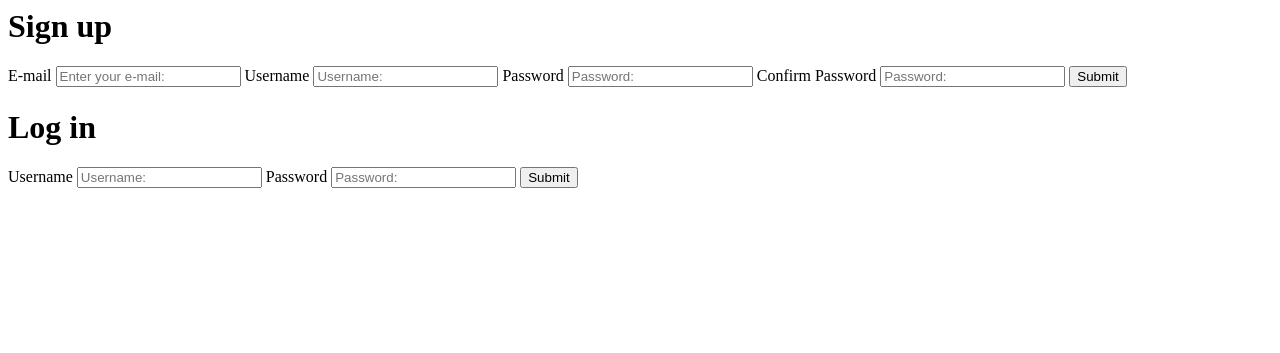
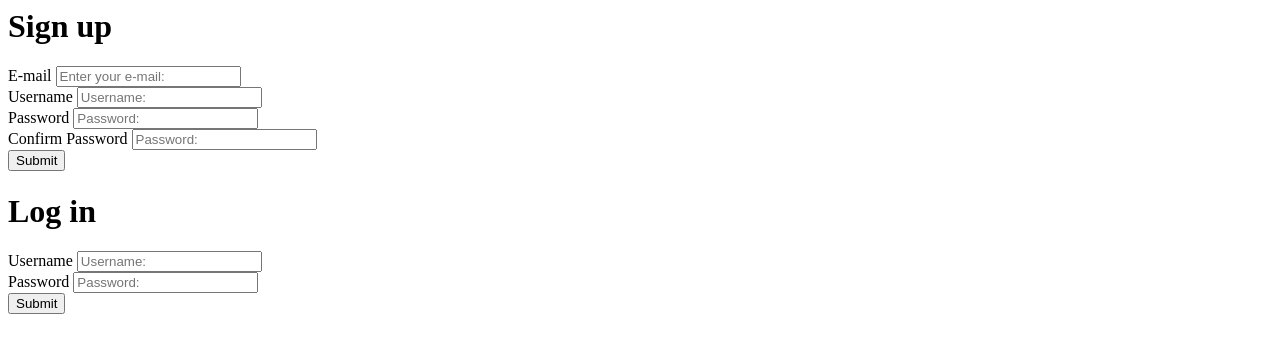
Before and after one commit to brownbird-team/direct-sql, a PHP site: page /accounts.php in a window 1280 px wide. Shown: the top 353 px of the page. Run offline with PHP 8.4, Linux system fonts and the light colour scheme.

Commit message:
Marinov CSS + HTML fix

```diff
--- a/views/pages/accounts.php
+++ b/views/pages/accounts.php
@@ -2,24 +2,36 @@
     <form>
         <div class="acc_container">
             <h1>Sign up</h1>
+            <div class="acc_parts">
                 <label for="e-mail">E-mail</label>
             <input name="e-mail" placeholder="Enter your e-mail: "/>
+            </div>
+            <div class="acc_parts">
                 <label>Username</label>
             <input placeholder="Username: "/>
+            </div>
+            <div class="acc_parts">
                 <label>Password</label>
             <input placeholder="Password: "/>
+            </div>
+            <div class="acc_parts">
                 <label>Confirm Password</label>
             <input placeholder="Password: "/>
+            </div>
             <button type="submit">Submit
         </div>
     </form>
     <form>
         <div class="acc_container">
             <h1>Log in</h1>
+            <div class="acc_parts">
                 <label>Username</label>
                 <input placeholder="Username: "/>
+            </div>
+            <div class="acc_parts last">
                 <label>Password</label>
                 <input placeholder="Password: "/>
+            </div>
             <button type="submit">Submit
         </div>
     </form>
--- a/views/partials/navbar.php
+++ b/views/partials/navbar.php
@@ -1,6 +1,6 @@
 <nav class="navbar">
     <div class="logo-container">
-        <a class="logo">BrownBird Team</a>
+        <a class="logo">PandaSQL</a>
     </div>
     <ul class="nav-links">
         <li><a href="#">Home</a></li>
```
Also changed, not shown: public/css/accounts.css (+19 -3 lines). Lines whose indentation alone changed are shown as unchanged.
